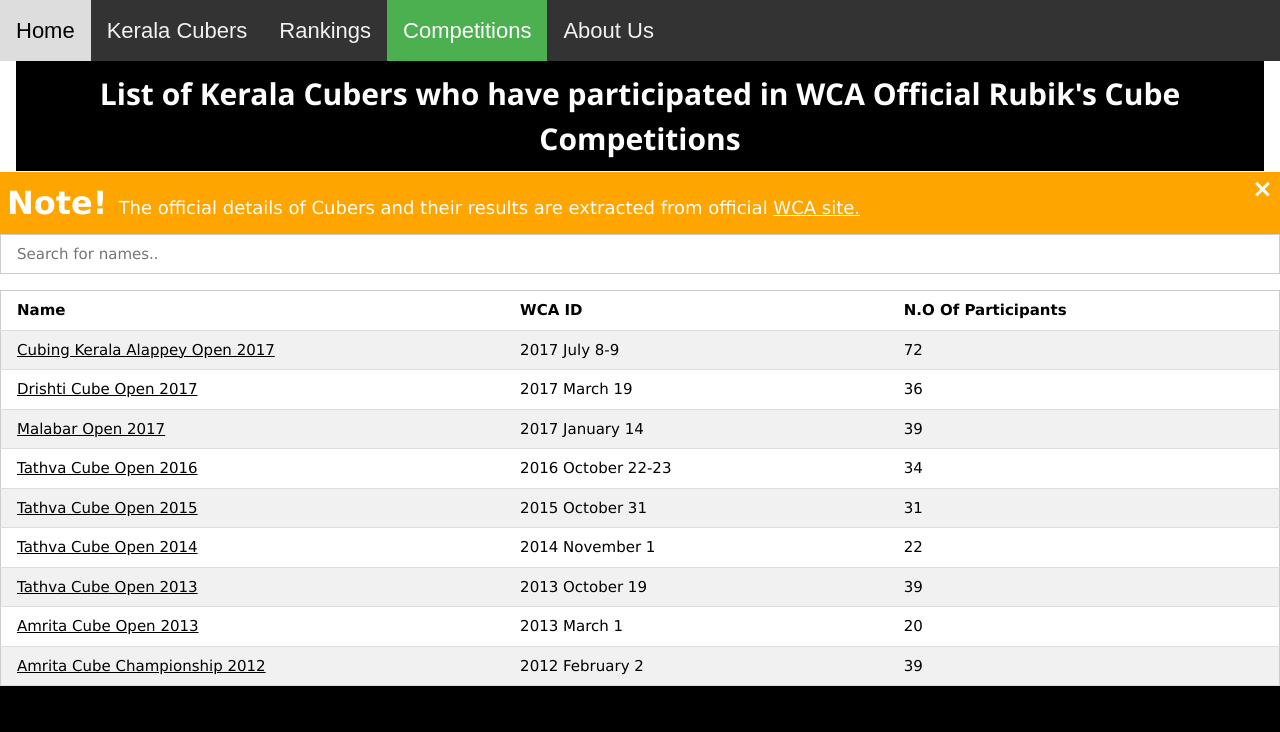
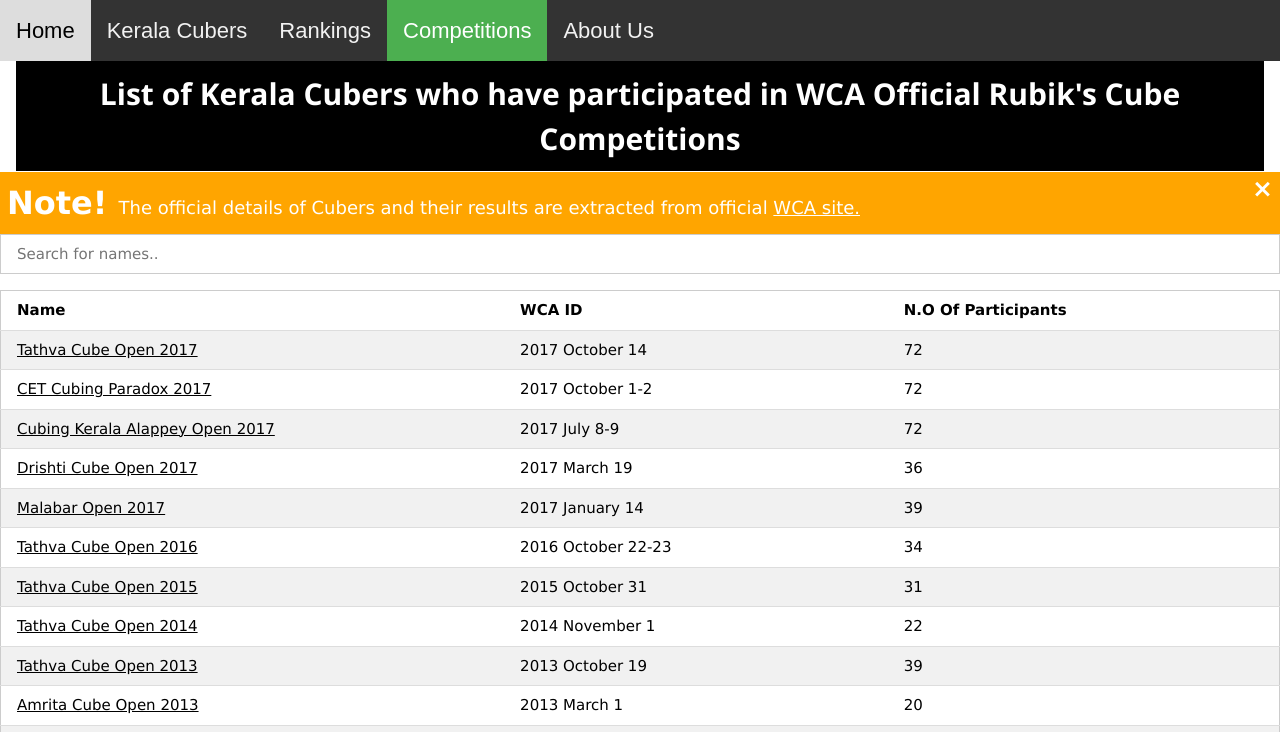
Before and after one commit to cubingkerala/cubingkerala.github.io, a plain HTML site: page competition.html in a window 1280 px wide. Shown: the top 732 px of the page. Drawn offline with nearby package versions, Linux system fonts and the light colour scheme.

Commit message:
Update competition.html

```diff
--- a/competition.html
+++ b/competition.html
@@ -97,7 +97,12 @@ body {margin:0;}
 </tr>
 
 
-<tr><td><a href="https://www.worldcubeassociation.org/competitions/CubingKeralaAlappeyOpen2017
+
+<tr><td><a href=https://www.worldcubeassociation.org/competitions/TathvaCubeOpen2017
+" target="_blank">Tathva Cube Open 2017</a></td><td>2017 October 14</td><td>72</td></tr>
+	  <tr><td><a href=https://www.worldcubeassociation.org/competitions/CETCubingParadox2017
+" target="_blank">CET Cubing Paradox 2017</a></td><td>2017 October 1-2</td><td>72</td></tr>
+	  <tr><td><a href="https://www.worldcubeassociation.org/competitions/CubingKeralaAlappeyOpen2017
 " target="_blank">Cubing Kerala Alappey Open 2017</a></td><td>2017 July 8-9</td><td>72</td></tr><tr><td><a href="https://www.worldcubeassociation.org/competitions/DrishtiCubeOpen2017
 " target="_blank">Drishti Cube Open 2017</a></td><td>2017 March 19</td><td>36</td></tr><tr><td><a href="https://www.worldcubeassociation.org/competitions/MalabarOpen2017
 " target="_blank">Malabar Open 2017</a></td><td>2017 January 14</td><td>39</td></tr><tr><td><a href="https://www.worldcubeassociation.org/competitions/TathvaCubeOpen2016
```
